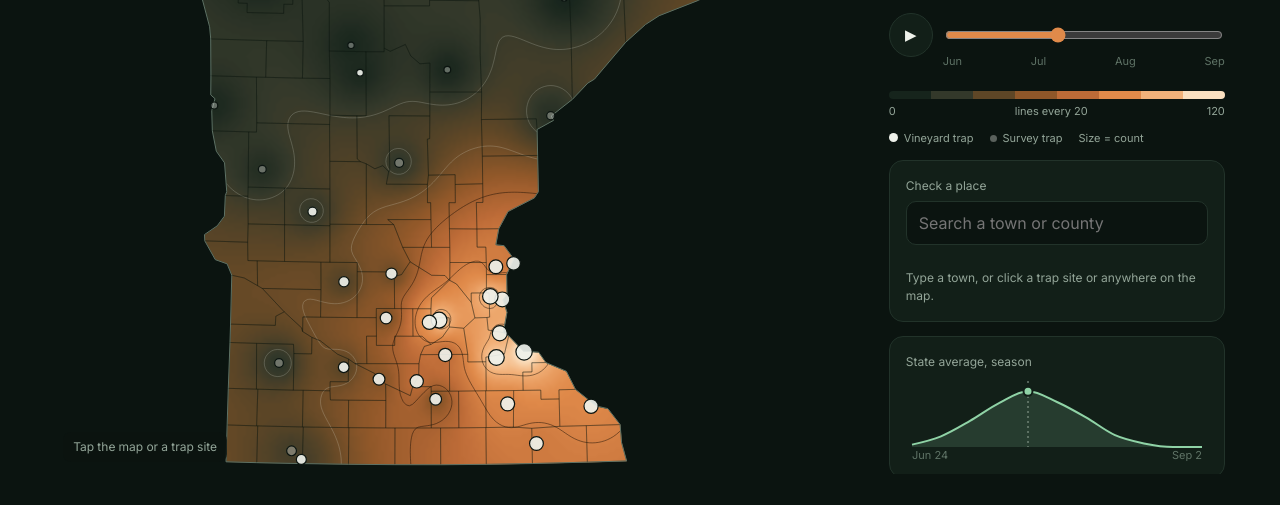
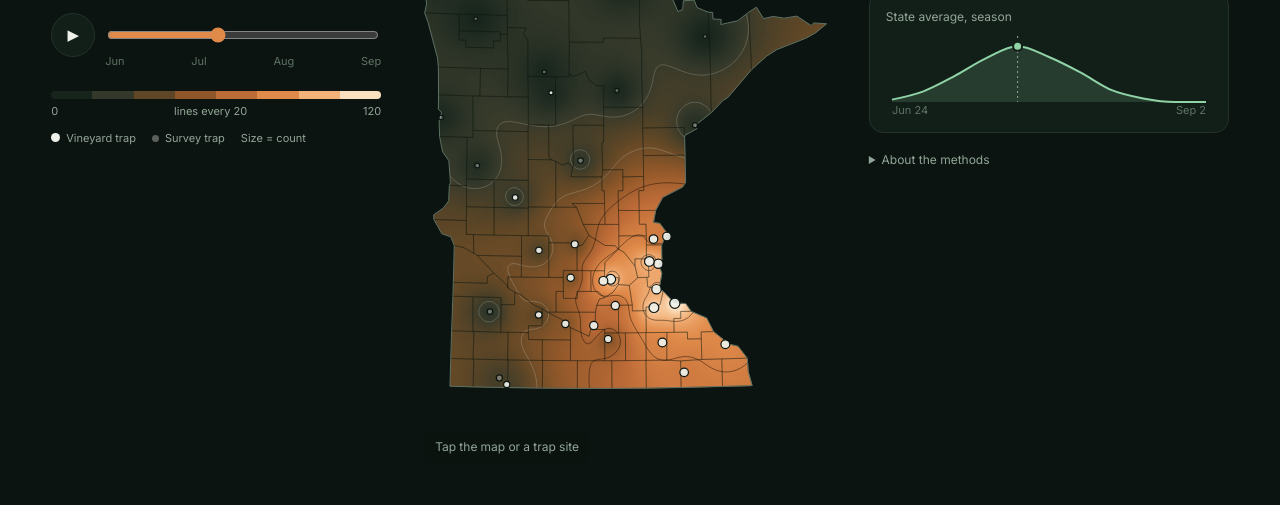
Before and after one commit to hellopokkilee-dotcom/mn-beetle-map, a plain HTML site: page index.html in a window 1280 px wide. Shown: the part 295-800 px from the top of the page. Drawn offline with nearby package versions, Linux system fonts and the light colour scheme.

Commit message:
Three-column layout for wide screens

```diff
--- a/index.html
+++ b/index.html
@@ -10,7 +10,7 @@
 *{box-sizing:border-box;min-width:0}
 html,body{height:100%}
 body{margin:0;background:var(--bg);color:var(--ink);font:15px/1.5 Inter,system-ui,sans-serif;overflow-x:clip}
-.app{display:grid;grid-template-columns:minmax(0,1fr) 340px;grid-template-rows:auto minmax(0,1fr);height:100vh;height:100dvh;gap:20px 24px;max-width:1320px;margin:0 auto;padding:clamp(14px,2.4vw,32px) max(4vw,16px)}
+.app{display:grid;grid-template-columns:minmax(0,1fr) 340px;grid-template-rows:auto minmax(0,1fr);height:100vh;height:100dvh;gap:20px 24px;max-width:1320px;margin:0 auto;box-sizing:border-box;padding:clamp(14px,2.4vw,32px) max(4vw,16px)}
 .head{grid-column:1/-1;display:flex;justify-content:space-between;align-items:end;gap:16px;flex-wrap:wrap;border-bottom:1px solid var(--line);padding-bottom:14px}
 .mapcell{min-height:0;display:flex}
 details.about{font-size:12px;color:var(--dim);line-height:1.5}details.about summary{cursor:pointer;color:var(--mute);font-size:12px;padding:4px 0}
@@ -54,10 +54,13 @@ input[type=range]{flex:1;accent-color:var(--cu);height:44px}
 .sug li[aria-selected=true],.sug li:hover{background:#22362b}
 .sug li span{font-size:12px;color:var(--mute)}
 .sug mark{background:none;color:var(--cu);font-weight:600}
+.side{display:grid;gap:14px;align-content:start;min-height:0;max-height:100%;overflow-y:auto;scrollbar-width:thin;scrollbar-color:#22332a transparent;padding-right:4px}
+.side .col{max-height:none;overflow:visible;padding-right:0}
+@media(min-width:1240px){.app{grid-template-columns:minmax(260px,330px) minmax(0,1fr) minmax(290px,360px);grid-template-areas:"head head head" "ctrl map info";max-width:1720px;column-gap:clamp(20px,2.5vw,48px)}.head{grid-area:head}.mapcell{grid-area:map}.side{display:contents}.ctrl{grid-area:ctrl;max-height:100%;overflow-y:auto}.info{grid-area:info;max-height:100%;overflow-y:auto}}
 @media(hover:none){.hz{display:none}}
 .err{color:#f2a07a;font-size:13px;min-height:18px;margin:6px 0 0}
 .foot{grid-column:1/-1;font-size:12px;color:var(--dim);border-top:1px solid var(--line);padding-top:12px}
-@media(max-width:880px){.app{height:auto;grid-template-rows:none}.mapcell{display:block}.col{max-height:none;overflow:visible;padding-right:0}.fig{height:auto;aspect-ratio:.86}.app{grid-template-columns:minmax(0,1fr);gap:20px}.wk{font-size:40px}.kpis{gap:18px}.kpi b{font-size:22px}.read{font-size:11px}.reset{top:8px;right:8px}}
+@media(max-width:880px){.side{max-height:none;overflow:visible;padding-right:0}.app{height:auto;grid-template-rows:none}.mapcell{display:block}.col{max-height:none;overflow:visible;padding-right:0}.fig{height:auto;aspect-ratio:.86}.app{grid-template-columns:minmax(0,1fr);gap:20px}.wk{font-size:40px}.kpis{gap:18px}.kpi b{font-size:22px}.read{font-size:11px}.reset{top:8px;right:8px}}
 </style>
 </head>
 <body>
@@ -69,14 +72,16 @@ input[type=range]{flex:1;accent-color:var(--cu);height:44px}
 <div class="mapcell">
 <div class="fig" id="fig"><div class="stage" id="stage"><canvas id="cv"></canvas><svg id="ov" role="img" aria-label="Map of simulated beetle pressure across Minnesota"></svg></div><button class="reset" id="reset" type="button" hidden>Show all Minnesota</button><div class="read" id="read">Hover or click the map</div></div>
 </div>
-<div class="col">
+<div class="side" id="side">
+<div class="ctrl col">
 <div><p class="k">Week of</p><div class="wk" id="wk"></div><p class="k" style="margin-top:6px">Beetles per trap per day</p></div>
 <div class="seg" role="group" aria-label="Method">
 <button data-m="idw" aria-pressed="true">IDW</button><button data-m="kern" aria-pressed="false">Kernel</button><button data-m="gi" aria-pressed="false">Hot spots</button>
 </div>
 <div><div class="time"><button class="play" id="play" aria-label="Play">▶</button><input type="range" id="sl" min="0" max="10" step="1" value="4" aria-label="Week"></div><div class="ticks"><span>Jun</span><span>Jul</span><span>Aug</span><span>Sep</span></div></div>
 <div><div class="lg" id="lg"></div><div class="lgl" id="lgl"></div><div class="lgl" style="justify-content:flex-start;gap:16px;margin-top:10px;white-space:nowrap;flex-wrap:wrap"><span><span style="display:inline-block;width:9px;height:9px;border-radius:50%;background:#eef1ea;margin-right:6px"></span>Vineyard trap</span><span><span style="display:inline-block;width:7px;height:7px;border-radius:50%;background:rgba(238,241,234,.35);margin-right:6px"></span>Survey trap</span><span>Size = count</span></div><div class="lgl hz" style="justify-content:flex-start;margin-top:4px;color:var(--dim)">Scroll to zoom · drag to pan · Esc to reset</div></div>
-<div class="card loc">
+</div>
+<div class="info col"><div class="card loc">
 <p class="k">Check a place</p>
 <form class="search ac" id="sf"><input id="q" placeholder="Search a town or county" aria-label="Town or county" autocomplete="off" role="combobox" aria-expanded="false" aria-controls="sug"><ul class="sug" id="sug" role="listbox" hidden></ul></form>
 <p class="err" id="err"></p>
@@ -85,7 +90,7 @@ input[type=range]{flex:1;accent-color:var(--cu);height:44px}
 <div class="card"><p class="k">State average, season</p><div class="sp"><svg id="spv"></svg></div></div>
 <details class="about"><summary>About the methods</summary>Methods: inverse distance weighting (p = 2) with contour lines; Gaussian kernel smoothing (55 km), fading where data is thin; Getis-Ord Gi* on county estimates with contiguity weights, 90/95/99% confidence, relative to each week (a real analysis would run it on raw trap counts). Suggested actions are illustrative. Vineyard traps are placed in Minnesota wine-growing towns; faint points are statewide survey traps. County shapes: US Census via us-atlas. All beetle counts are simulated.</details>
 </div>
-
+</div>
 </main>
 <script src="https://cdnjs.cloudflare.com/ajax/libs/d3/7.8.5/d3.min.js"></script>
 <script src="https://cdnjs.cloudflare.com/ajax/libs/topojson/3.0.2/topojson.min.js"></script>
```
